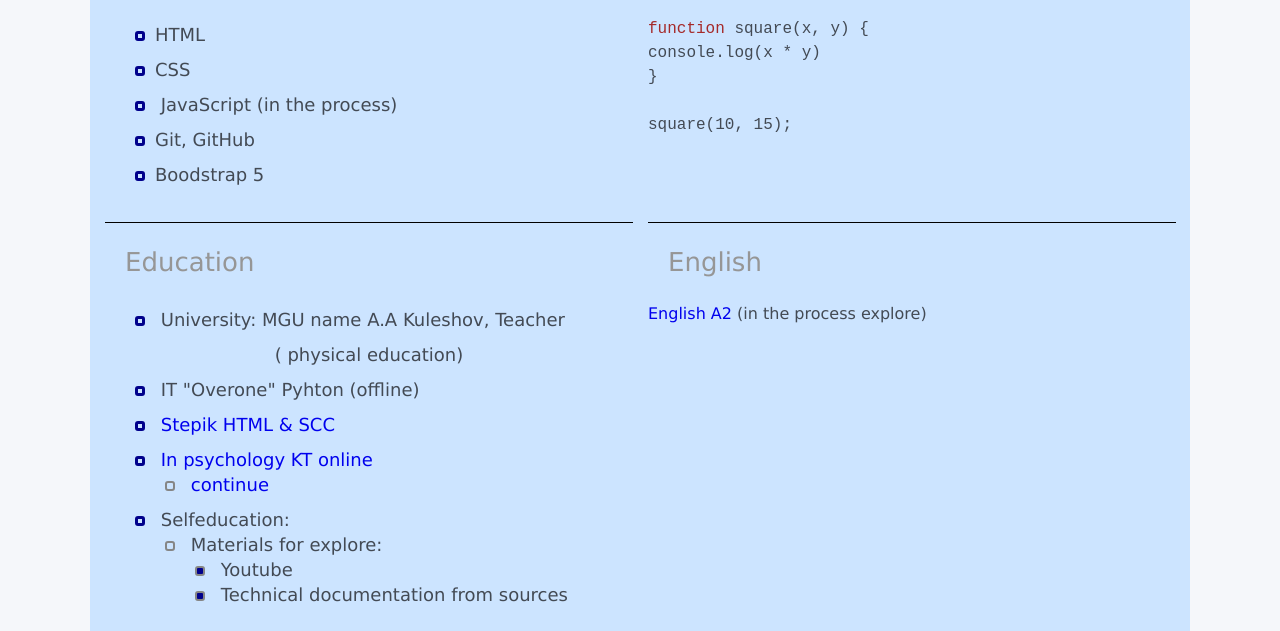
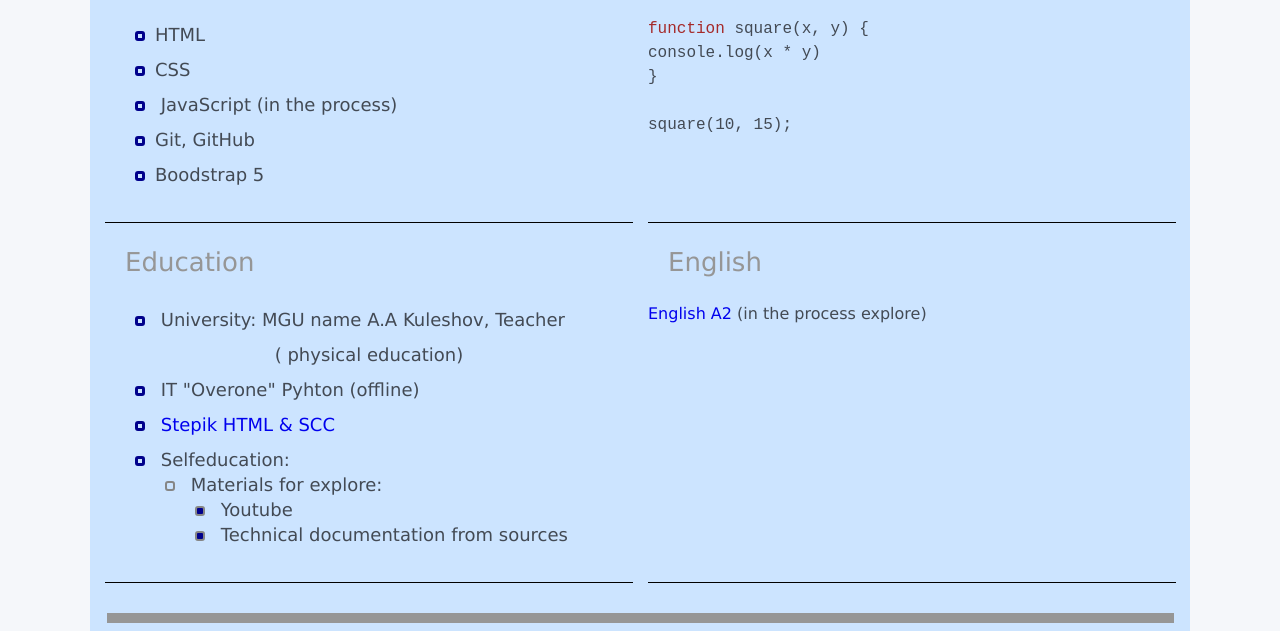
Before and after one commit to Alex77784/rsschool-cv, a plain HTML site: page index.html in a window 1280 px wide. Shown: the part 644-1275 px from the top of the page. Drawn offline with Linux system fonts and the light colour scheme.

Commit message:
fix: delete second item

```diff
--- a/index.html
+++ b/index.html
@@ -131,18 +131,6 @@ square(10, 15);
                                 Stepik HTML & SCC
                             </a>
                         </li>
-                        <li class="item__edcation">
-                            <a target="_blank"
-                                href="https://fs-thb02.getcourse.ru/fileservice/file/thumbnail/h/62dff5f278e7264cb8da72d76cedbcda.png/s/800x/a/86709/sc/446">
-                                In psychology KT online
-                            </a>
-                        </li>
-                        <li class="item__edcation indent">
-                            <a target="_blank"
-                                href="https://fs-thb02.getcourse.ru/fileservice/file/thumbnail/h/94a76a358897d335ac95f4f05253b3a1.png/s/800x/a/86709/sc/59">
-                                continue
-                            </a>
-                        </li>
 
                         <li class="item__edcation">
                             Selfeducation:
```
